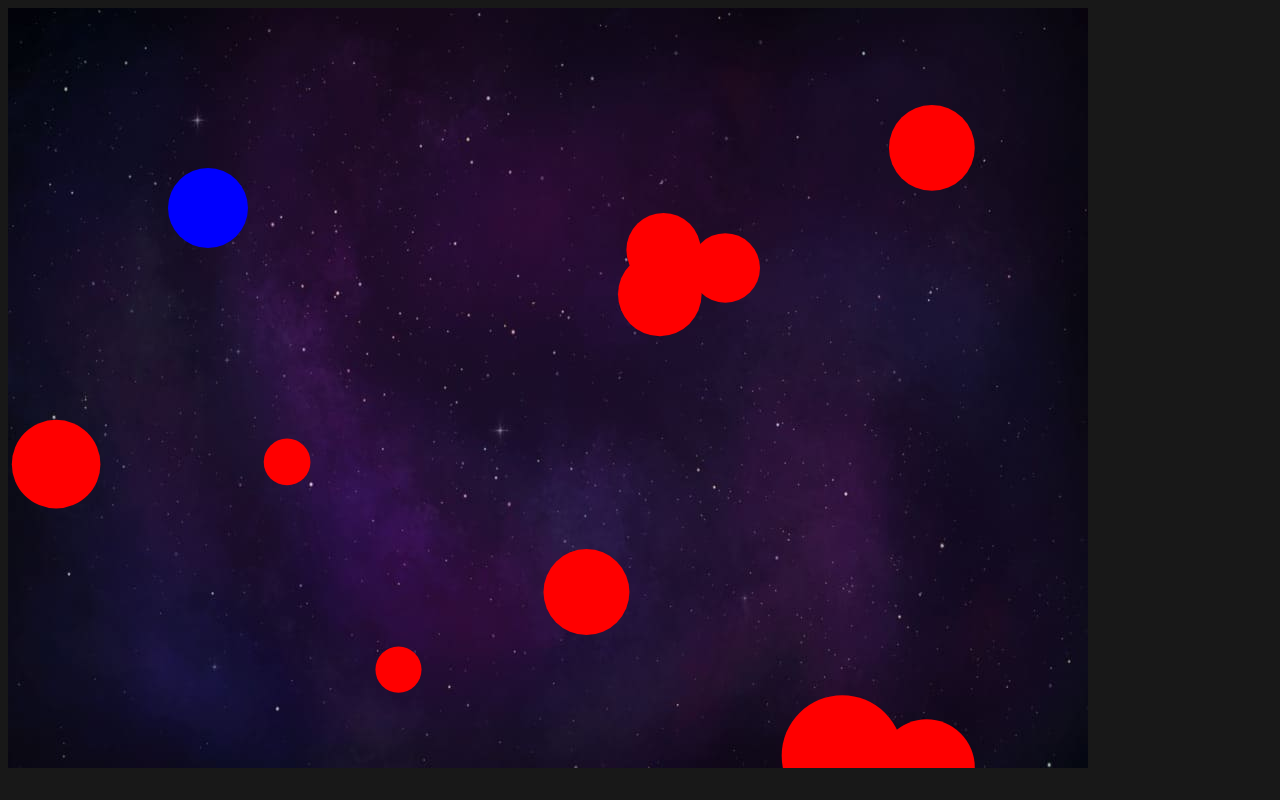
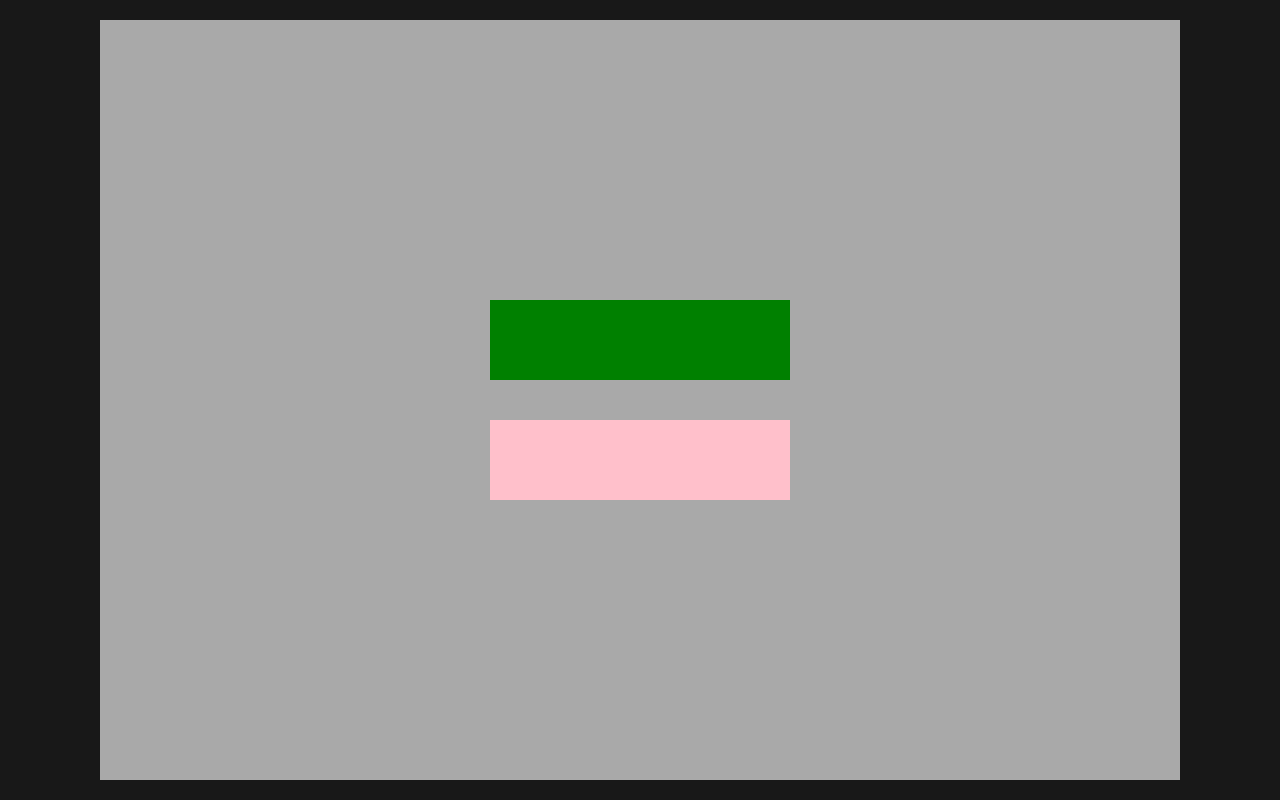
Before and after one commit to AlexRod858/Agario-Simplificado-JS, a plain HTML site: page index.html in a window 1280 px wide. Drawn offline with Linux system fonts and the light colour scheme.

Commit message:
Fase 1 al 20%

```diff
--- a/fase1.js
+++ b/fase1.js
@@ -1,14 +1,31 @@
-
 export default class Fase1 {
     // --------------------------
     // --------------------------
     constructor() {
-
+        this.fondo = "url('assets/imgs/fondo-fase1.jpg')";
     }
 
-    // --------------------------
-    // --------------------------
+    dibujarBotonJugar(pepe) {
+        // Dibujar el botón "Jugar"
+        pepe.fillStyle = 'green';
+        pepe.fillRect(1080/2 - 150, 280, 300, 80);
+    }
 
-    // --------------------------
-    // --------------------------
+    dibujarBotonSalir(manuel) {
+        // Dibujar el botón "Salir"
+        manuel.fillStyle = 'pink';
+        manuel.fillRect(1080/2 - 150, 400, 300, 80);
+    }
+
+    clickBotonJugar() {
+        // Lógica para cuando se hace clic en el botón "Jugar"
+        console.log('Hiciste clic en Jugar desde la fase 1');
+        // Puedes cambiar de fase u realizar otras acciones aquí
+    }
+
+    clickBotonSalir() {
+        // Lógica para cuando se hace clic en el botón "Salir"
+        console.log('Hiciste clic en Salir desde la fase 1');
+        // Puedes salir del juego o realizar otras acciones aquí
+    }
 }
--- a/index.html
+++ b/index.html
@@ -1,5 +1,6 @@
 <!DOCTYPE html>
 <html lang="en">
+
 <head>
     <meta charset="UTF-8">
     <meta name="viewport" content="width=device-width, initial-scale=1.0">
@@ -8,13 +9,20 @@
         body {
             background-color: rgb(24, 24, 24);
         }
+
         canvas {
-           background-color: rgb(169, 169, 169);
+            background-color: rgb(169, 169, 169);
+            position: absolute;
+            top: 50%;
+            left: 50%;
+            transform: translate(-50%, -50%);
         }
     </style>
 </head>
+
 <body>
     <canvas id="canvas"></canvas>
     <script src="index.js" type="module"></script>
 </body>
+
 </html>
--- a/index.js
+++ b/index.js
@@ -4,11 +4,14 @@ canvas.height = 760;
 const ctx = canvas.getContext('2d');
 import Circulo from "./classes/ellipse.js";
 import Enemy from "./classes/enemies.js";
+import Fase1 from "./fase1.js";
 
+const fase1 = new Fase1;
 const circulo = new Circulo();
 let enemigos = [];
-let fase = 2;
+let fase = 1;
 let musicaFase2Reproducida = false;
+let juegoTerminado = false;
 
 // -----------------------
 // -----------------------
@@ -26,11 +29,12 @@ function draw() {
     ctx.clearRect(0, 0, canvas.width, canvas.height);
     switch (fase) {
         case 1:
-
+            fase1.dibujarBotonJugar(ctx);
+            fase1.dibujarBotonSalir(ctx);
             break;
         case 2:
             fase2();
-            // if (terminado == true) {
+            // if (juegoTerminado) {
             //     fase = 3;
             // }
             break;
```
